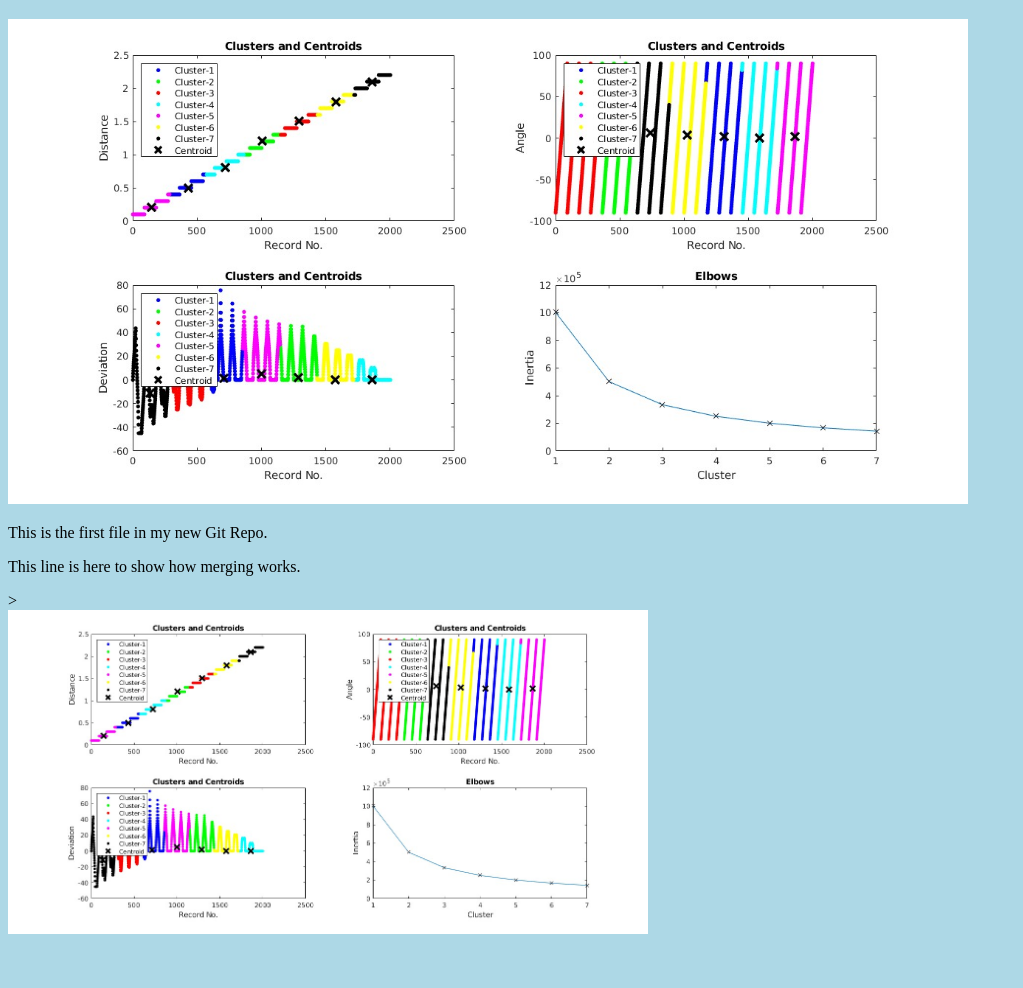
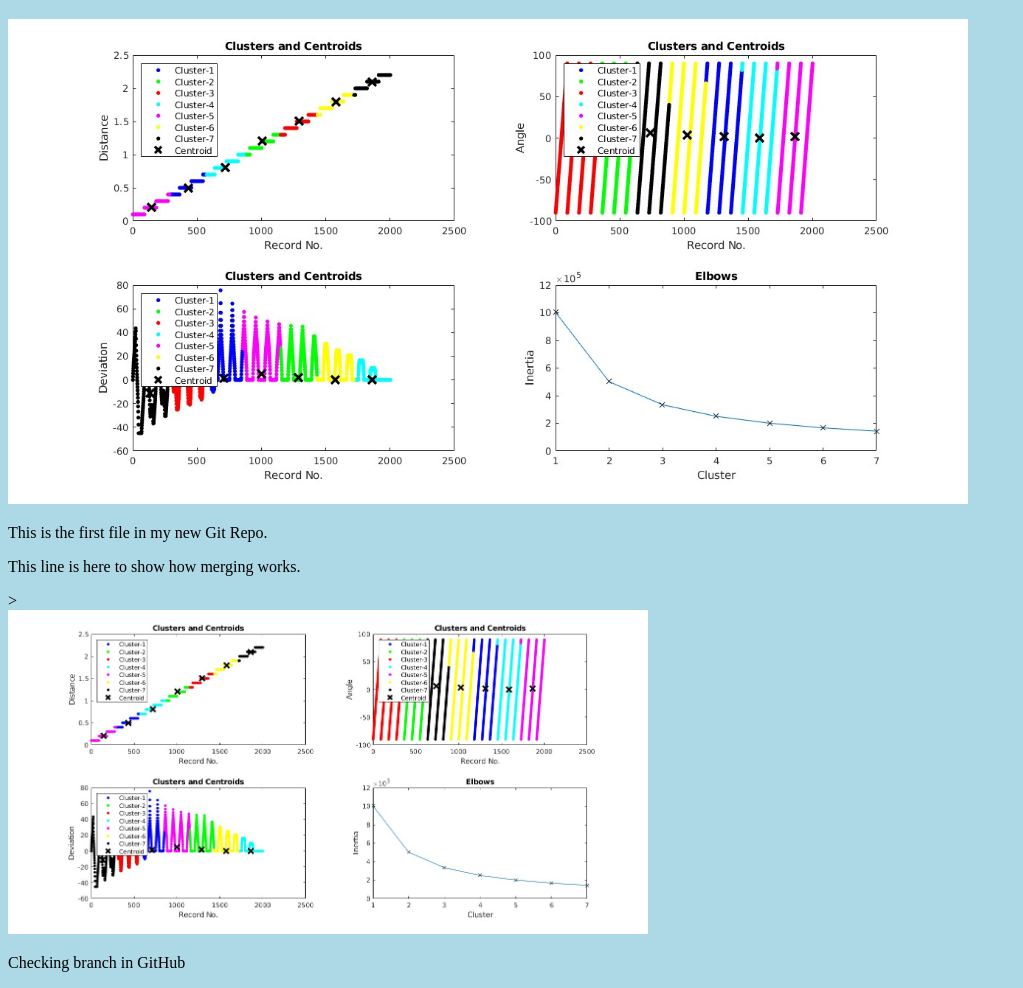
Before and after one commit to brcnitk/hello-wrold, a plain HTML site: page index.html in a window 1280 px wide. Shown: the part 61-1049 px from the top of the page, without its empty margins (0-1023 px from the left). Before the commit the page ends 1007 px from the top, so only its background shows below. Drawn offline with Linux system fonts and the light colour scheme.

Commit message:
Update index.html
Adding some lines

```diff
--- a/index.html
+++ b/index.html
@@ -12,6 +12,7 @@ style="width:100%;max-width:960px"></div>
 <p>This is the first file in my new Git Repo.</p>
 <p>This line is here to show how merging works.</p>>
 <div><img src="img_hello_git.jpg" alt="Hello Git" style="width:100%;max-width:640px"></div>
+<p> Checking branch in GitHub</p>
 
 </body>
 </html>
```
